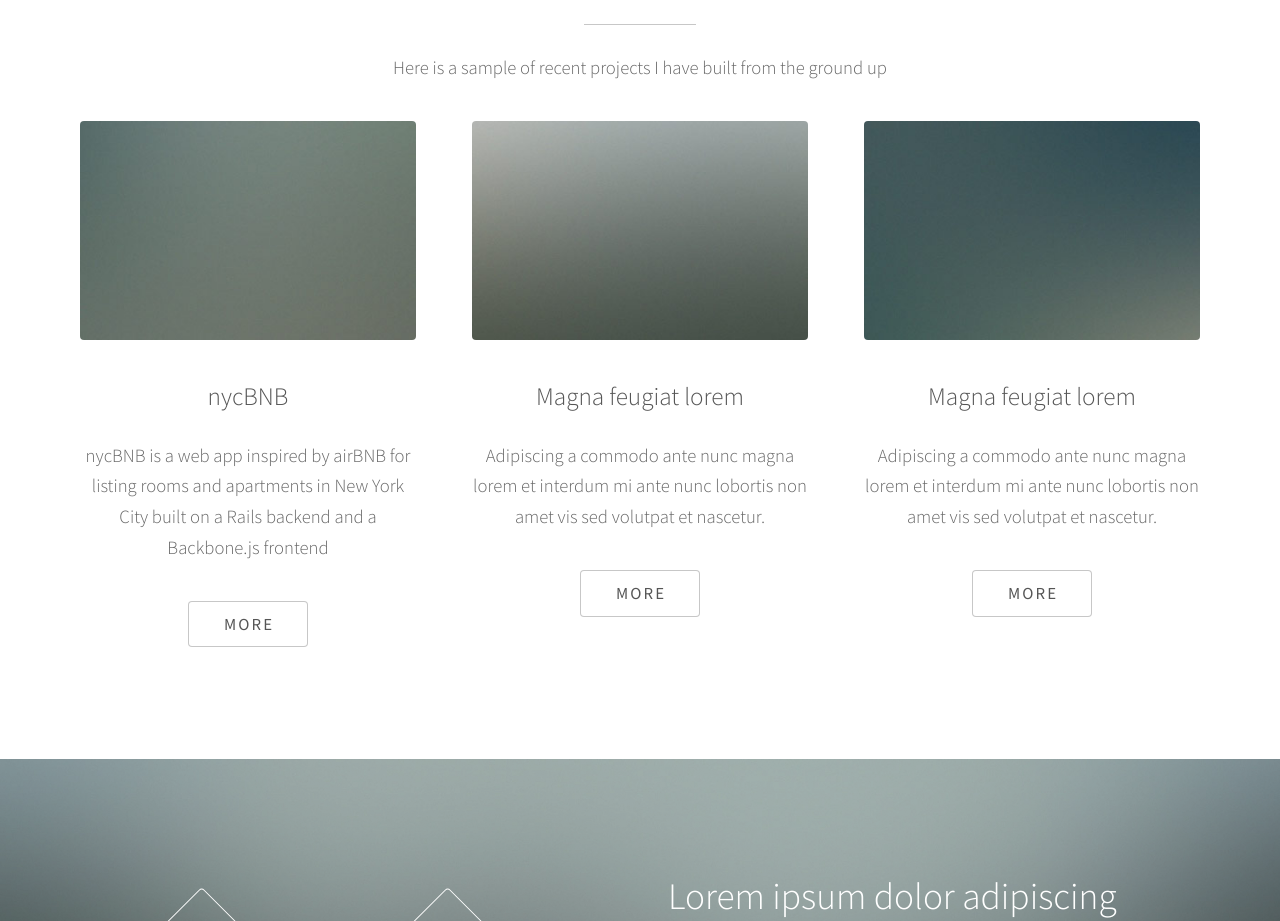
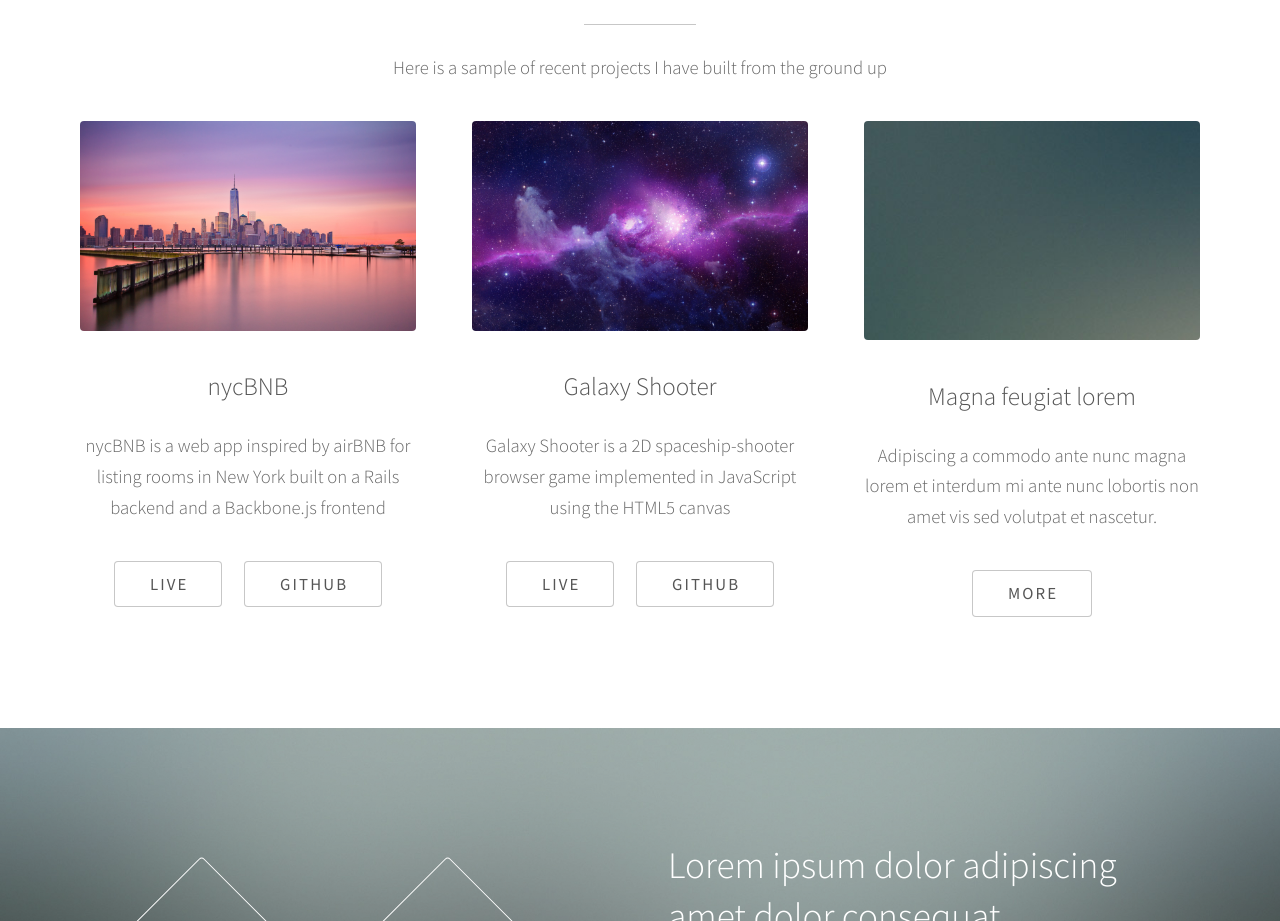
Before and after one commit to rhoen/personal-site, a plain HTML site: page index.html in a window 1280 px wide. Shown: the part 780-1701 px from the top of the page. Drawn offline with Linux system fonts and the light colour scheme.

Commit message:
add links to projects

```diff
--- a/index.html
+++ b/index.html
@@ -39,19 +39,21 @@
 						<p>Here is a sample of recent projects I have built from the ground up</p>
 						<div class="row 150%">
 							<div class="4u 12u$(medium)">
-								<span class="image fit"><img src="images/pic02.jpg" alt="" /></span>
+								<span class="image fit"><img src="images/nycbnb.jpg" alt="" /></span>
 								<h3>nycBNB</h3>
-								<p>nycBNB is a web app inspired by airBNB for listing rooms and apartments in New York City built on a Rails backend and a Backbone.js frontend<p>
+								<p>nycBNB is a web app inspired by airBNB for listing rooms in New York built on a Rails backend and a Backbone.js frontend<p>
 								<ul class="actions">
-									<li><a href="#" class="button">More</a></li>
+									<li><a href="http://www.nycbnb.us/" class="button">Live</a></li>
+									<li><a href="https://github.com/rhoen/nycBNB" class="button">Github</a></li>
 								</ul>
 							</div>
 							<div class="4u 12u$(medium)">
-								<span class="image fit"><img src="images/pic03.jpg" alt="" /></span>
-								<h3>Magna feugiat lorem</h3>
-								<p>Adipiscing a commodo ante nunc magna lorem et interdum mi ante nunc lobortis non amet vis sed volutpat et nascetur.</p>
+								<span class="image fit"><img src="images/galaxy.jpg" alt="" /></span>
+								<h3>Galaxy Shooter</h3>
+								<p>Galaxy Shooter is a 2D spaceship-shooter browser game implemented in JavaScript using the HTML5 canvas</p>
 								<ul class="actions">
-									<li><a href="#" class="button">More</a></li>
+									<li><a href="galaxyshooter.space" class="button">Live</a></li>
+									<li><a href="https://github.com/rhoen/Asteroids" class="button">Github</a></li>
 								</ul>
 							</div>
 							<div class="4u$ 12u$(medium)">
```
Also changed, not shown: images/galaxy.jpg (added), images/nycbnb.jpg (added).
